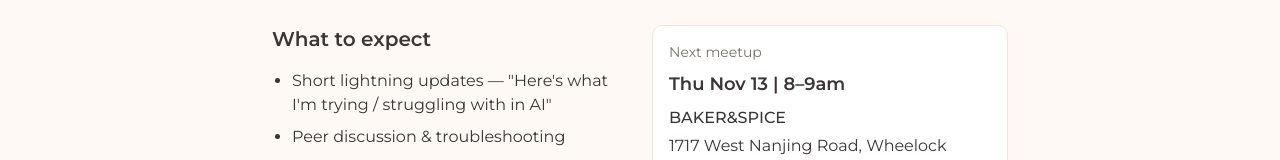
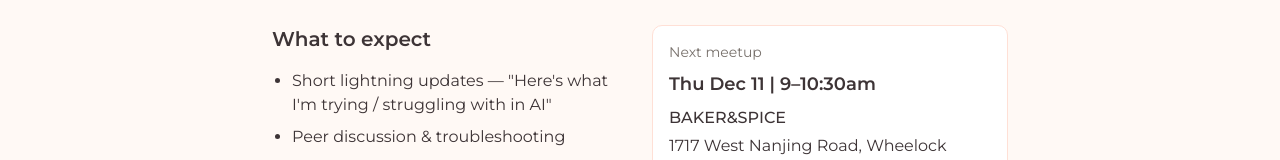
Before and after one commit to youngchingjui/ai-breakfast, a Next.js app: page / in a window 1280 px wide. Shown: the part 176-336 px from the top of the page. Built offline with nearby package versions, Linux system fonts and the light colour scheme.

Commit message:
update date

```diff
--- a/app/page.tsx
+++ b/app/page.tsx
@@ -23,7 +23,7 @@ export default function Home() {
 
           <aside className="rounded-lg border border-border p-4 bg-card space-y-2">
             <div className="text-sm text-muted-foreground">Next meetup</div>
-            <div className="text-lg font-semibold">Thu Nov 13 | 8–9am</div>
+            <div className="text-lg font-semibold">Thu Dec 11 | 9–10:30am</div>
             <div className="space-y-1 text-foreground">
               <div className="font-medium">BAKER&SPICE</div>
               <div>1717 West Nanjing Road, Wheelock Square</div>
```
